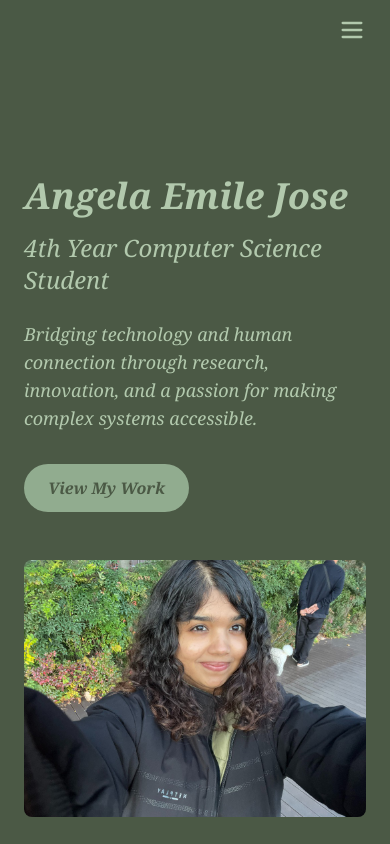
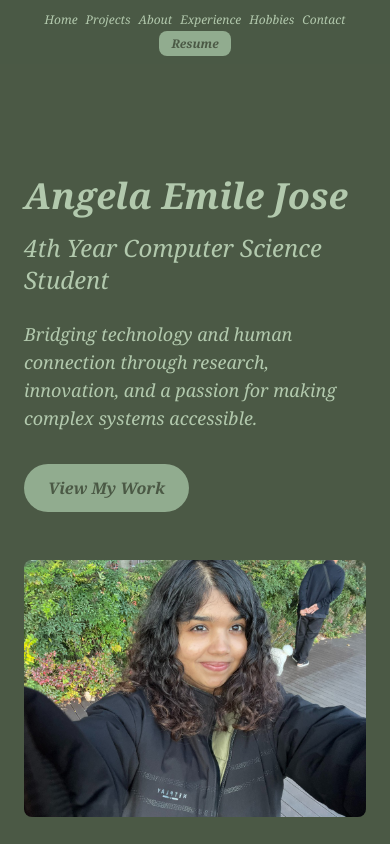
Before and after one commit to AngelaEmileJose/Personal-Portfolio, a Next.js app: page / in a window 390 px wide. Shown: the top 844 px of the page. Built offline with nearby package versions, Linux system fonts and the light colour scheme.

Commit message:
Remove hamburger menu and show all nav items with responsive sizing

```diff
--- a/app/components/Header.tsx
+++ b/app/components/Header.tsx
@@ -1,11 +1,8 @@
 "use client"
-import { useEffect, useState } from "react"
-import { motion, AnimatePresence } from "framer-motion"
-import { Menu, X } from "lucide-react"
+import { useEffect } from "react"
+import { motion } from "framer-motion"
 
 export default function Header() {
-  const [mobileMenuOpen, setMobileMenuOpen] = useState(false)
-
   useEffect(() => {
     const smoothScroll = (e: Event) => {
       const target = e.target as HTMLAnchorElement
@@ -16,8 +13,6 @@ export default function Header() {
           element.scrollIntoView({
             behavior: "smooth",
           })
-          // Close mobile menu after clicking a link
-          setMobileMenuOpen(false)
         }
       }
     }
@@ -37,47 +32,35 @@ export default function Header() {
       animate={{ y: 0, opacity: 1 }}
       transition={{ duration: 0.6, ease: "easeOut" }}
     >
-      <nav className="container mx-auto px-6 py-4">
-        {/* Mobile Menu Button */}
-        <div className="md:hidden flex justify-end">
-          <button
-            onClick={() => setMobileMenuOpen(!mobileMenuOpen)}
-            className="text-quaternary hover:text-tertiary transition-colors"
-            aria-label="Toggle menu"
-          >
-            {mobileMenuOpen ? <X size={28} /> : <Menu size={28} />}
-          </button>
-        </div>
-
-        {/* Desktop Navigation */}
-        <ul className="hidden md:flex justify-center space-x-8">
+      <nav className="container mx-auto px-3 py-3 md:px-6 md:py-4">
+        <ul className="flex flex-wrap justify-center items-center gap-2 md:gap-8 text-xs md:text-base">
           <li>
-            <a href="#hero" className="hover:text-tertiary transition-colors">
+            <a href="#hero" className="hover:text-tertiary transition-colors whitespace-nowrap">
               Home
             </a>
           </li>
           <li>
-            <a href="#projects" className="hover:text-tertiary transition-colors">
+            <a href="#projects" className="hover:text-tertiary transition-colors whitespace-nowrap">
               Projects
             </a>
           </li>
           <li>
-            <a href="#about" className="hover:text-tertiary transition-colors">
+            <a href="#about" className="hover:text-tertiary transition-colors whitespace-nowrap">
               About
             </a>
           </li>
           <li>
-            <a href="#experience" className="hover:text-tertiary transition-colors">
+            <a href="#experience" className="hover:text-tertiary transition-colors whitespace-nowrap">
               Experience
             </a>
           </li>
           <li>
-            <a href="#hobbies" className="hover:text-tertiary transition-colors">
+            <a href="#hobbies" className="hover:text-tertiary transition-colors whitespace-nowrap">
               Hobbies
             </a>
           </li>
           <li>
-            <a href="#contact" className="hover:text-tertiary transition-colors">
+            <a href="#contact" className="hover:text-tertiary transition-colors whitespace-nowrap">
               Contact
             </a>
           </li>
@@ -87,67 +70,12 @@ export default function Header() {
               target="_blank"
               rel="noopener noreferrer"
               download="Angela_Emile_Jose_Resume.pdf"
-              className="px-4 py-2 bg-tertiary text-primary rounded-lg hover:bg-quaternary transition-colors font-semibold"
+              className="px-3 py-1 md:px-4 md:py-2 bg-tertiary text-primary rounded-lg hover:bg-quaternary transition-colors font-semibold whitespace-nowrap text-xs md:text-base"
             >
               Resume
             </a>
           </li>
         </ul>
-
-        {/* Mobile Navigation */}
-        <AnimatePresence>
-          {mobileMenuOpen && (
-            <motion.ul
-              initial={{ opacity: 0, height: 0 }}
-              animate={{ opacity: 1, height: "auto" }}
-              exit={{ opacity: 0, height: 0 }}
-              transition={{ duration: 0.3 }}
-              className="md:hidden flex flex-col space-y-4 mt-4 pb-4"
-            >
-              <li>
-                <a href="#hero" className="block hover:text-tertiary transition-colors">
-                  Home
-                </a>
-              </li>
-              <li>
-                <a href="#projects" className="block hover:text-tertiary transition-colors">
-                  Projects
-                </a>
-              </li>
-              <li>
-                <a href="#about" className="block hover:text-tertiary transition-colors">
-                  About
-                </a>
-              </li>
-              <li>
-                <a href="#experience" className="block hover:text-tertiary transition-colors">
-                  Experience
-                </a>
-              </li>
-              <li>
-                <a href="#hobbies" className="block hover:text-tertiary transition-colors">
-                  Hobbies
-                </a>
-              </li>
-              <li>
-                <a href="#contact" className="block hover:text-tertiary transition-colors">
-                  Contact
-                </a>
-              </li>
-              <li>
-                <a
-                  href="/resume.pdf"
-                  target="_blank"
-                  rel="noopener noreferrer"
-                  download="Angela_Emile_Jose_Resume.pdf"
-                  className="inline-block px-4 py-2 bg-tertiary text-primary rounded-lg hover:bg-quaternary transition-colors font-semibold"
-                >
-                  Resume
-                </a>
-              </li>
-            </motion.ul>
-          )}
-        </AnimatePresence>
       </nav>
     </motion.header>
   )
```
